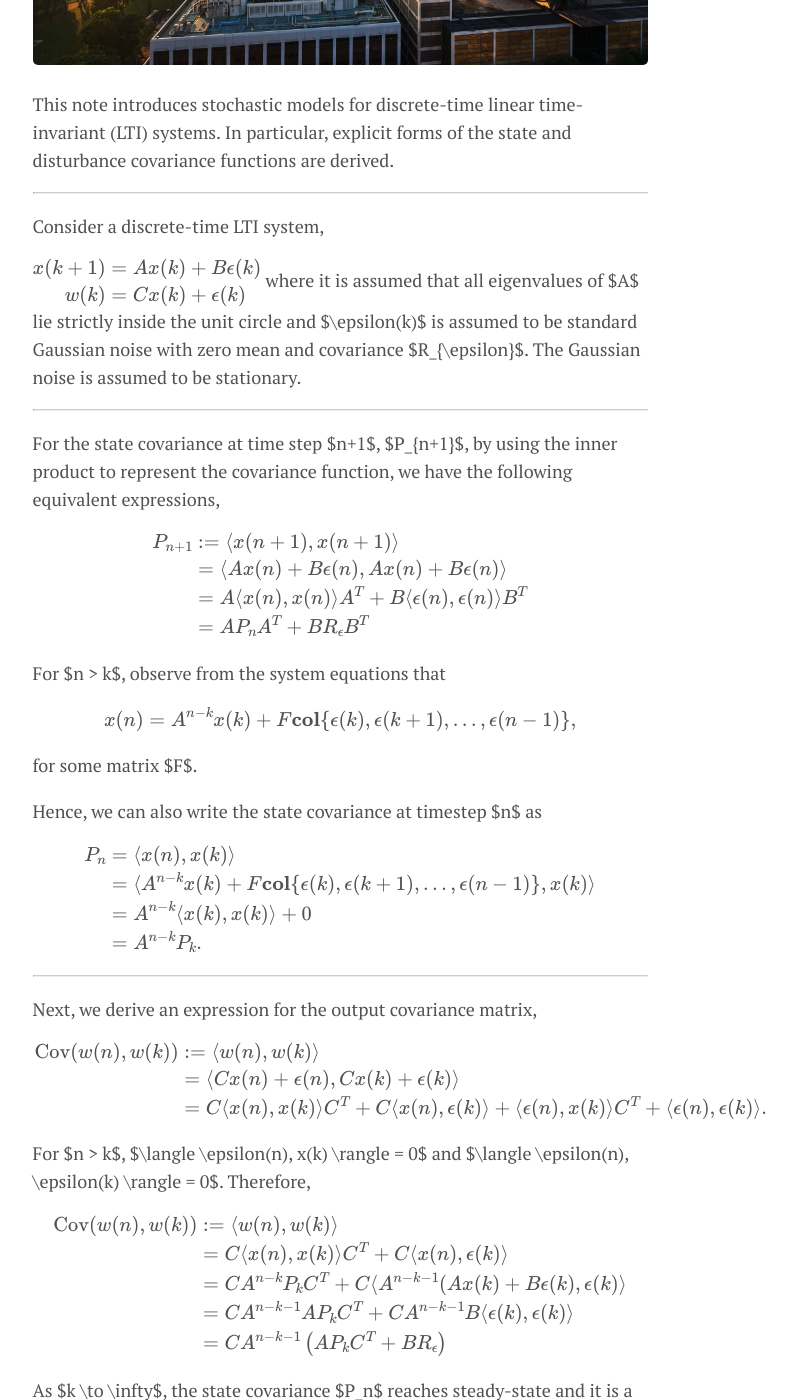
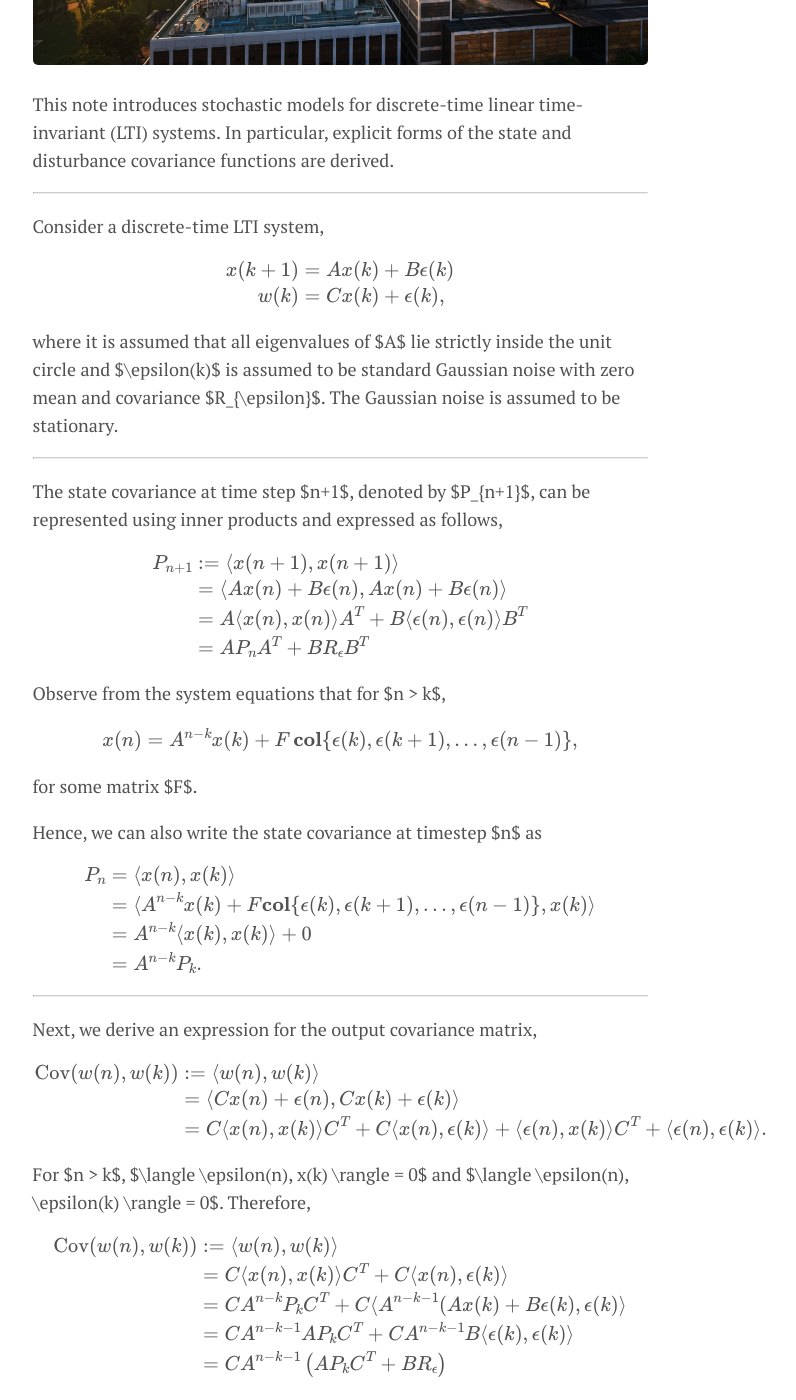
Before and after one commit to CheeGY/cheegy.github.io, a Jekyll site: the page built from _posts/2020-12-29-ModelingUncertainties.md, in a window 1280 px wide and 1400 px high, scrolled down 567 px. Shown: the whole window, without its empty margins (300-1096 px from the left). Built offline with Jekyll 4.4.1, drawn with Linux system fonts in a browser that asks for light colours; formulas are drawn with MathJax 3; some of the changed text lies outside the part shown.

Commit message:
Updated post3

```diff
--- a/_config.yml
+++ b/_config.yml
@@ -22,7 +22,7 @@ plugins:             [jekyll-paginate, jekyll-sitemap, jekyll-feed, jekyll-seo-t
 # Customise atom feed settings (this is where Jekyll-Feed gets configuration information)
 title:		           'Knowledge Nuggets'
 description:	       'Brief notes on a wide range of topics, mostly related to control theory.'
-author:                'Kong Yao Chee'
+author:                'Kong Yao, Chee'
 
 # RSS 2.0 can be used instead of Atom by uncommenting following two lines
 #feed:
--- a/_data/settings.yml
+++ b/_data/settings.yml
@@ -13,9 +13,9 @@ menu:
 
 # Available social icons are powered by Font Awesome, so you can use any icon that they offer
 social:
+- {icon: 'envelope', link: 'mailto:ckongyao@seas.upenn.edu'}
+- {icon: 'linkedin', link: 'http://www.linkedin.com/in/kongyao-chee-36bb0523/'}
 - {icon: 'github', link: 'https://www.github.com/CheeGY'}
-- {icon: 'linkedin', link: 'http://www.linkedin.com/in/kongyao-chee-36bb0523/'}
-- {icon: 'envelope', link: 'mailto:ckongyao@seas.upenn.edu'}
 # - {icon: 'rss-square', link: '/rss-feed.xml'}
 
 # Customize site text
--- a/_posts/2020-12-29-ModelingUncertainties.md
+++ b/_posts/2020-12-29-ModelingUncertainties.md
@@ -15,14 +15,15 @@ Consider a discrete-time LTI system,
 $$
 \begin{aligned}
 x(k+1) &= Ax(k) + B \epsilon(k)\\
-w(k) &= Cx(k) + \epsilon(k)
+w(k) &= Cx(k) + \epsilon(k),
 \end{aligned}
 $$
+
 where it is assumed that all eigenvalues of $A$ lie strictly inside the unit circle and $\epsilon(k)$ is assumed to be standard Gaussian noise with zero mean and covariance $R_{\epsilon}$. The Gaussian noise is assumed to be stationary.
 
 ---
 
-For the state covariance at time step $n+1$, $P_{n+1}$, by using the inner product to represent the covariance function, we have the following equivalent expressions,
+The state covariance at time step $n+1$, denoted by $P_{n+1}$, can be represented using inner products and expressed as follows,
 
 $$
 \begin{aligned}
@@ -33,10 +34,10 @@ P_{n+1} &:= \langle x(n+1), x(n+1) \rangle\\
 \end{aligned}
 $$
 
-For $n > k$, observe from the system equations that
+Observe from the system equations that for $n > k$,
 
 $$
-x(n) = A^{n-k} x(k) + F\textbf{col}\{\epsilon(k), \epsilon(k+1),\dots,\epsilon(n-1)\},
+x(n) = A^{n-k} x(k) + F\,\textbf{col}\{\epsilon(k), \epsilon(k+1),\dots,\epsilon(n-1)\},
 $$
 
 for some matrix $F$.
```
Also changed, not shown: menu/about.md (+1 -1 lines).
